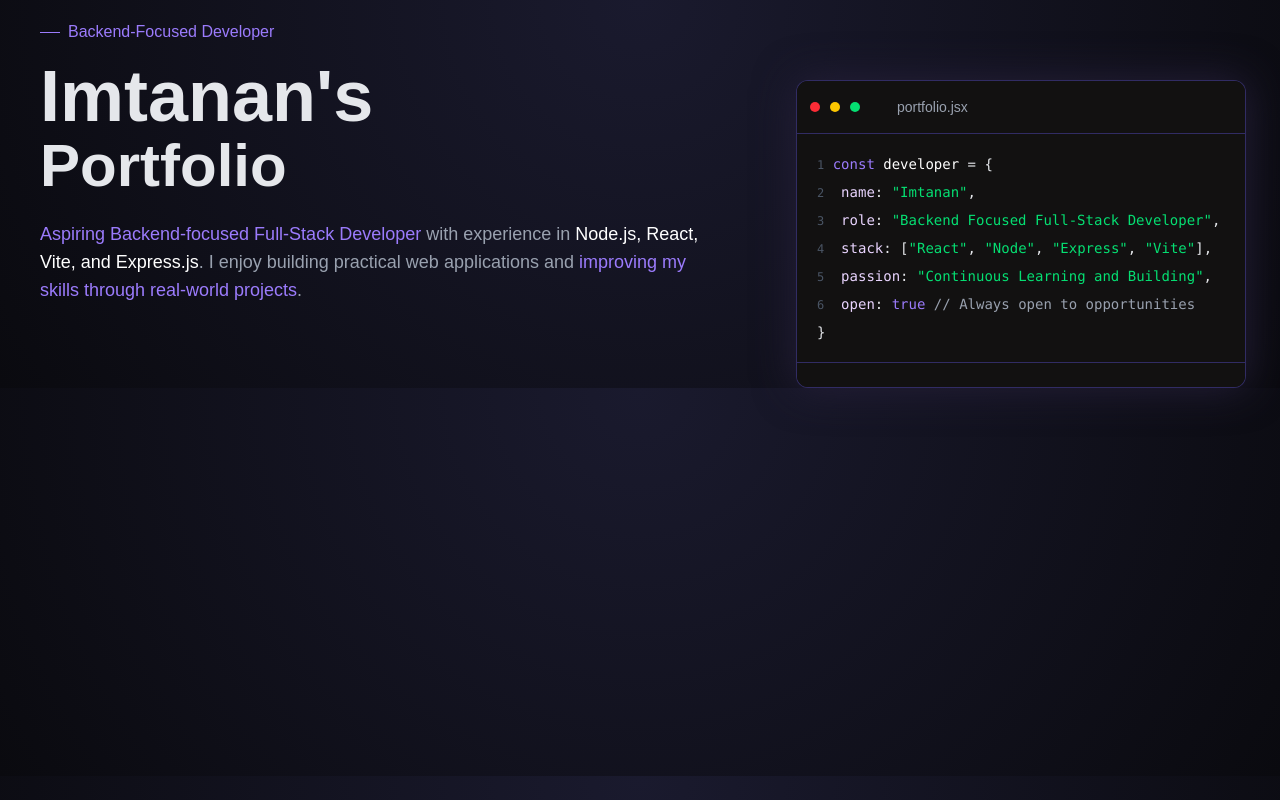
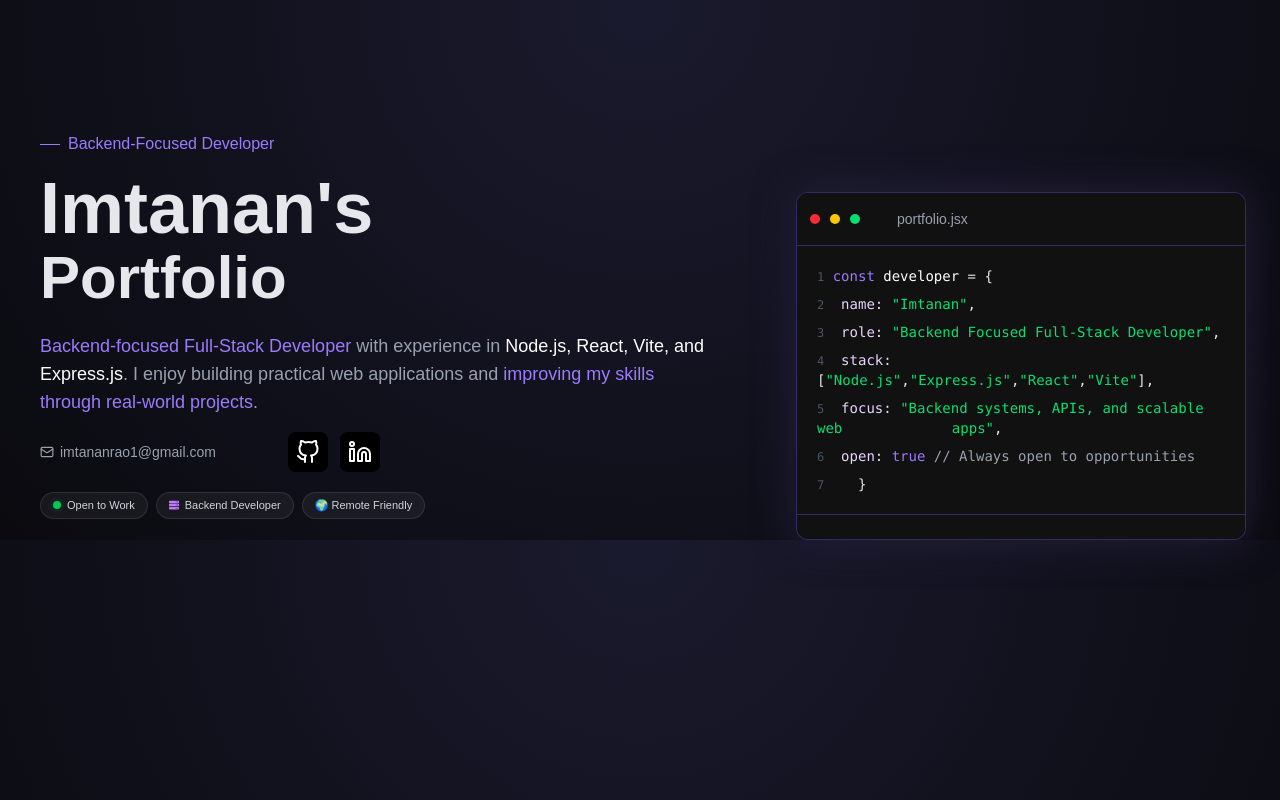
Before and after one commit to imtanan/My-Portfolio, a React (Vite) app: page / in a window 1280 px wide. Built offline with nearby package versions, Linux system fonts and the light colour scheme; a web font is replaced by a local one.

Commit message:
hero section

```diff
--- a/package.json
+++ b/package.json
@@ -11,9 +11,10 @@
   },
   "dependencies": {
     "@tailwindcss/vite": "^4.3.0",
-    "motion": "^12.39.0",
+    "motion": "^12.40.0",
     "react": "^19.2.6",
     "react-dom": "^19.2.6",
+    "react-icons": "^5.6.0",
     "tailwindcss": "^4.3.0"
   },
   "devDependencies": {
--- /dev/null
+++ b/src/components/AnimatedDiv.jsx
@@ -0,0 +1,47 @@
+import { motion } from "motion/react";
+const animations = {
+  left: { opacity: 0, x: -50 },
+  right: { opacity: 0, x: 50 },
+  up: { opacity: 0, y: 50 },
+
+  fade: { opacity: 0 },
+
+  pop: {
+    opacity: 0,
+    scale: 0.8,
+  },
+
+  blur: {
+    opacity: 0,
+    filter: "blur(10px)",
+  },
+};
+export default function AnimatedDiv({
+  children,
+  animation = "up",
+  delay = 0,
+  once = false,   // default for sections
+}) {
+  return (
+    <motion.div
+      initial={animations[animation]}
+      whileInView={{
+        opacity: 1,
+        x: 0,
+        y: 0,
+        scale: 1,
+        filter: "blur(0px)",
+      }}
+      transition={{
+        duration: 0.6,
+        delay,
+      }}
+      viewport={{
+        once,        // controlled from outside
+        amount: 0.3,
+      }}
+    >
+      {children}
+    </motion.div>
+  );
+}
--- a/src/components/Hero.jsx
+++ b/src/components/Hero.jsx
@@ -1,34 +1,45 @@
+
 import React from "react";
+import { FaServer } from "react-icons/fa";
+import { FiLinkedin, FiGithub } from "react-icons/fi";
+import AnimatedDiv from "./AnimatedDiv";
 
 // Key component
 const Key = ({ children, color = "text-[#9b7bfc]" }) => (
   <span className={color}>{children}</span>
 );
-const LineNo = ({number})=>(<span className="text-gray-600 text-xs ">{number}</span>)
+
+// Line number component
+const LineNo = ({ number }) => (
+  <span className="text-gray-600 text-xs">{number}</span>
+);
 
 function Hero() {
   return (
-    <div className="flex items-start px-10 w-full gap-16">
-
+    <div className="flex items-start px-10 pt-28 w-full gap-16">
       {/* LEFT SIDE */}
-      <div className="flex-1  min-w-[680px] text-left">
-
+      <div className="flex-1 min-w-[680px] text-left">
+        <AnimatedDiv animation="fade" delay={0.4} once={true}>
           <div className="mb-5 mt-5">
             <p className="flex items-center text-[#9b7bfc]">
               <span className="w-5 h-px bg-[#9b7bfc] mr-2"></span>
               Backend-Focused Developer
             </p>
           </div>
+        </AnimatedDiv>
 
+        <AnimatedDiv animation="fade" delay={0.4} once={true}>
           <h1 className="text-7xl text-gray-200 font-bold leading-[0.9] m-0">
             Imtanan's <br />
             <span className="text-6xl">Portfolio</span>
           </h1>
+        </AnimatedDiv>
 
+        <AnimatedDiv animation="fade" delay={0.4} once={true}>
           <div className="text-gray-400 text-lg mt-6">
             <p>
               <span className="text-[#9b7bfc]">
-              Aspiring Backend-focused Full-Stack Developer
+                Backend-focused Full-Stack Developer
               </span>{" "}
               with experience in{" "}
               <span className="text-white">
@@ -40,24 +51,96 @@ function Hero() {
               </span>
               .
             </p>
+
+            <div className="mt-4 flex text-sm">
+              <span className="flex items-center gap-1.5 transition-colors">
+                <svg
+                  xmlns="http://www.w3.org/2000/svg"
+                  width="24"
+                  height="24"
+                  viewBox="0 0 24 24"
+                  fill="none"
+                  stroke="currentColor"
+                  strokeWidth="2"
+                  strokeLinecap="round"
+                  strokeLinejoin="round"
+                  className="lucide lucide-mail h-3.5 w-3.5 shrink-0"
+                >
+                  <rect width="20" height="16" x="2" y="4" rx="2"></rect>
+                  <path d="m22 7-8.97 5.7a1.94 1.94 0 0 1-2.06 0L2 7"></path>
+                </svg>
+                imtananrao1@gmail.com
+              </span>
+
+              <div className="flex pl-15">
+                <a
+                  href="https://github.com/imtanan"
+                  target="_blank"
+                  rel="noopener noreferrer"
+                  className="ml-3 p-2 bg-black rounded-lg inline-flex items-center justify-center"
+                >
+                  <FiGithub className="text-2xl text-white" />
+                </a>
+
+                <a
+                  href="https://www.linkedin.com/in/imtanan-ahnaf-006a53402/"
+                  target="_blank"
+                  rel="noopener noreferrer"
+                  className="ml-3 p-2 bg-black rounded-lg inline-flex items-center justify-center"
+                >
+                  <FiLinkedin className="text-2xl text-white" />
+                </a>
               </div>
+            </div>
+
+            {/* BADGES */}
+            <div className="flex items-center gap-2 flex-wrap mt-5">
+              <span className="inline-flex items-center gap-1.5 px-3 py-1 rounded-full text-[11px] font-medium border border-white/10 bg-white/5 text-gray-300">
+                <span className="relative flex h-2 w-2">
+                  <span className="animate-ping absolute inline-flex h-full w-full rounded-full bg-green-400 opacity-75"></span>
+                  <span className="relative inline-flex h-2 w-2 rounded-full bg-green-500"></span>
+                </span>
+                Open to Work
+              </span>
+
+              <span className="inline-flex items-center gap-1.5 px-3 py-1 rounded-full text-[11px] font-medium border border-white/10 bg-white/5 text-gray-300">
+                <FaServer className="text-purple-400 text-[10px]" />
+                Backend Developer
+              </span>
+
+              <span className="inline-flex items-center gap-1.5 px-3 py-1 rounded-full text-[11px] font-medium border border-white/10 bg-white/5 text-gray-300">
+                🌍 Remote Friendly
+              </span>
+            </div>
+          </div>
+        </AnimatedDiv>
       </div>
 
       {/* RIGHT SIDE - CODE WINDOW */}
       <div className="ml-3 mt-20">
+
+        <AnimatedDiv animation="right" delay={0.2} once={true}>
         <div className="w-[450px] rounded-xl overflow-hidden bg-[#121111] border border-[#332e69f2] shadow-[0_0_40px_#251f39]">
-
           {/* TOP BAR */}
           <div className="flex items-center gap-2 p-3 border-b border-[#332e69f2] bg-[#121111]">
-            <svg className="w-3 h-3 text-red-500 fill-red-500" viewBox="0 0 24 24">
+            <svg
+              className="w-3 h-3 text-red-500 fill-red-500"
+              viewBox="0 0 24 24"
+            >
               <circle cx="12" cy="12" r="10" />
             </svg>
 
-            <svg className="w-3 h-3 text-yellow-400 fill-yellow-400" viewBox="0 0 24 24">
+            <svg
+              className="w-3 h-3 text-yellow-400 fill-yellow-400"
+              viewBox="0 0 24 24"
+            >
               <circle cx="12" cy="12" r="10" />
             </svg>
 
-            <svg className="w-3 h-3 text-green-400 fill-green-400" viewBox="0 0 24 24">
+            <svg
+              className="w-3 h-3 text-green-400 fill-green-400"
+              viewBox="0 0 24 24"
+            >
               <circle cx="12" cy="12" r="10" />
             </svg>
 
@@ -68,58 +151,82 @@ function Hero() {
 
           {/* CODE AREA */}
           <div className="p-5 font-mono text-sm text-gray-200 space-y-2">
+            <AnimatedDiv animation="left" delay={0.3} once={true}>
+            <div>
+              <LineNo number="1" /> <Key>const</Key>{" "}
+              <span className="text-white">developer</span> = {"{"}
+            </div>
+            </AnimatedDiv>
+ <AnimatedDiv animation="left" delay={0.4} once={true}>
+            <div>
+              <LineNo number="2" />
+              &nbsp;&nbsp;
+              <Key color="text-purple-200">name</Key>:{" "}
+              <span className="text-green-400">"Imtanan"</span>,
+            </div>
+</AnimatedDiv>
 
+ <AnimatedDiv animation="left" delay={0.5} once={true}>
             <div>
-            <LineNo number="1" />  <Key>const</Key> <span className="text-white">developer</span> = {"{"}
+              <LineNo number="3" />
+              &nbsp;&nbsp;
+              <Key color="text-purple-200">role</Key>:{" "}
+              <span className="text-green-400">
+                "Backend Focused Full-Stack Developer"
+              </span>
+              ,
             </div>
+</AnimatedDiv>
 
+ <AnimatedDiv animation="left" delay={0.6} once={true}>
             <div>
-             <LineNo number="2" />&nbsp;&nbsp;<Key color="text-purple-200">name</Key>:
-              <span className="text-green-400"> "Imtanan"</span>,
+              <LineNo number="4" />
+              &nbsp;&nbsp;
+              <Key color="text-purple-200">stack</Key>: [
+              <span className="text-green-400">"Node.js"</span>,
+              <span className="text-green-400">"Express.js"</span>,
+              <span className="text-green-400">"React"</span>,
+              <span className="text-green-400">"Vite"</span>],
             </div>
+</AnimatedDiv>
 
+ <AnimatedDiv animation="left" delay={0.7} once={true}>
             <div>
-  <LineNo number="3" />&nbsp;&nbsp;<Key color="text-purple-200">role</Key>:
+              <LineNo number="5" />
+              &nbsp;&nbsp;
+              <Key color="text-purple-200">focus</Key>:{" "}
               <span className="text-green-400">
-                {" "} "Backend Focused Full-Stack Developer"
-              </span>,
+                "Backend systems, APIs, and scalable web &nbsp;&nbsp;&nbsp;&nbsp;&nbsp;&nbsp;&nbsp;&nbsp;&nbsp;&nbsp;&nbsp;&nbsp;apps"
+              </span>
+              ,
             </div>
+</AnimatedDiv>
 
+ <AnimatedDiv animation="left" delay={0.8} once={true}>
             <div>
-   <LineNo number="4" />&nbsp;&nbsp;<Key color="text-purple-200">stack</Key>: [
-              <span className="text-green-400">"React"</span>,{" "}
-              <span className="text-green-400">"Node"</span>,{" "}
-              <span className="text-green-400">"Express"</span>,{" "}
-              <span className="text-green-400">"Vite"</span>
-              ],
-            </div>
-
-            <div>
-   <LineNo number="5" />&nbsp;&nbsp;<Key color="text-purple-200">passion</Key>:
-              <span className="text-green-400">
-                {" "} "Continuous Learning and Building"
-              </span>,
-            </div>
-
-            <div>
-              <LineNo number="6" />&nbsp;&nbsp;<Key color="text-purple-200">open</Key>:
-              <Key> true</Key>
+              <LineNo number="6" />
+              &nbsp;&nbsp;
+              <Key color="text-purple-200">open</Key>: <Key>true</Key>
               <span className="text-gray-400">
-                {" "} // Always open to opportunities
+                {" "}
+                // Always open to opportunities
               </span>
             </div>
+</AnimatedDiv>
 
-            <div>{"}"}</div>
+ <AnimatedDiv animation="left" delay={0.9} once={true}>
+            <div>
+               <LineNo number="7" />
+              &nbsp;&nbsp;&nbsp;{" }"}
               </div>
-
+</AnimatedDiv>
+          </div>
           {/* BOTTOM BAR */}
           <div className="flex items-center gap-2 p-3 border-t border-[#332e69f2] bg-[#121111]">
-            <span className="ml-4 text-sm text-gray-400">
-
-            </span>
+            <span className="ml-4 text-sm text-gray-400"></span>
           </div>
-
         </div>
+        </AnimatedDiv>
       </div>
     </div>
   );
```
Also changed, not shown: 1 other file (tests, documents, lock files or other folders). Lines whose indentation alone changed are shown as unchanged.
